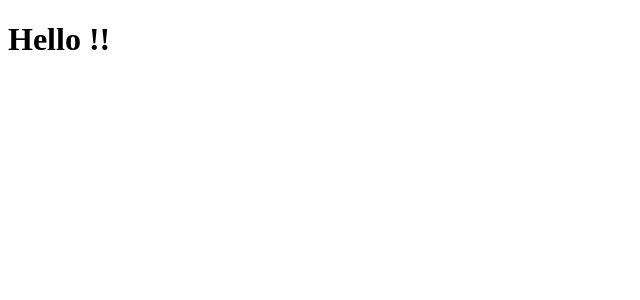
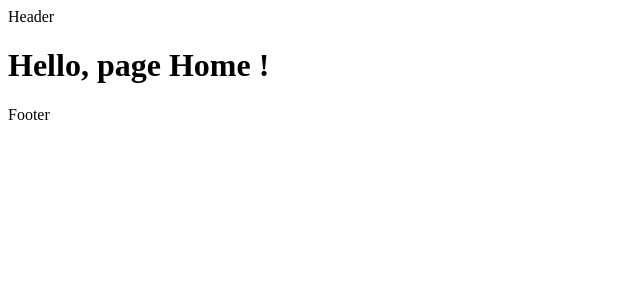
Before and after one commit to JoseErisvaldo/redepost, a React (Create React App) app: page / in a window 1280 px wide. Shown: the top 300 px of the page, without its empty margins (0-640 px from the left). Built offline with nearby package versions, Linux system fonts and the light colour scheme.

Commit message:
update routes

```diff
--- a/package.json
+++ b/package.json
@@ -9,6 +9,7 @@
     "axios": "^1.6.5",
     "react": "^18.2.0",
     "react-dom": "^18.2.0",
+    "react-router-dom": "^6.21.2",
     "react-scripts": "5.0.1",
     "web-vitals": "^2.1.4"
   },
--- a/src/App.js
+++ b/src/App.js
@@ -1,9 +1,7 @@
+import RoutesApp from './Routes'
+
 function App() {
-  return (
-    <div className="App">
-      <h1>Hello !!</h1>
-    </div>
-  )
+  return <RoutesApp />
 }
 
 export default App
--- /dev/null
+++ b/src/Components/Footer/index.js
@@ -0,0 +1,3 @@
+export default function Footer() {
+  return <div>Footer</div>
+}
--- /dev/null
+++ b/src/Components/Header/index.js
@@ -0,0 +1,3 @@
+export default function Header() {
+  return <div>Header</div>
+}
--- /dev/null
+++ b/src/Page/Home/index.js
@@ -0,0 +1,7 @@
+export default function Home() {
+  return (
+    <div>
+      <h1>Hello, page Home !</h1>
+    </div>
+  )
+}
--- /dev/null
+++ b/src/Routes/index.js
@@ -0,0 +1,16 @@
+import { BrowserRouter, Routes, Route } from 'react-router-dom'
+import Home from '../Page/Home'
+import Header from '../Components/Header'
+import Footer from '../Components/Footer'
+
+export default function RoutesApp() {
+  return (
+    <BrowserRouter>
+      <Header />
+      <Routes>
+        <Route path="/" element={<Home />} />
+      </Routes>
+      <Footer />
+    </BrowserRouter>
+  )
+}
```
Also changed, not shown: src/Services/index.js (added, +7 -0 lines), 1 other file (tests, documents, lock files or other folders).
